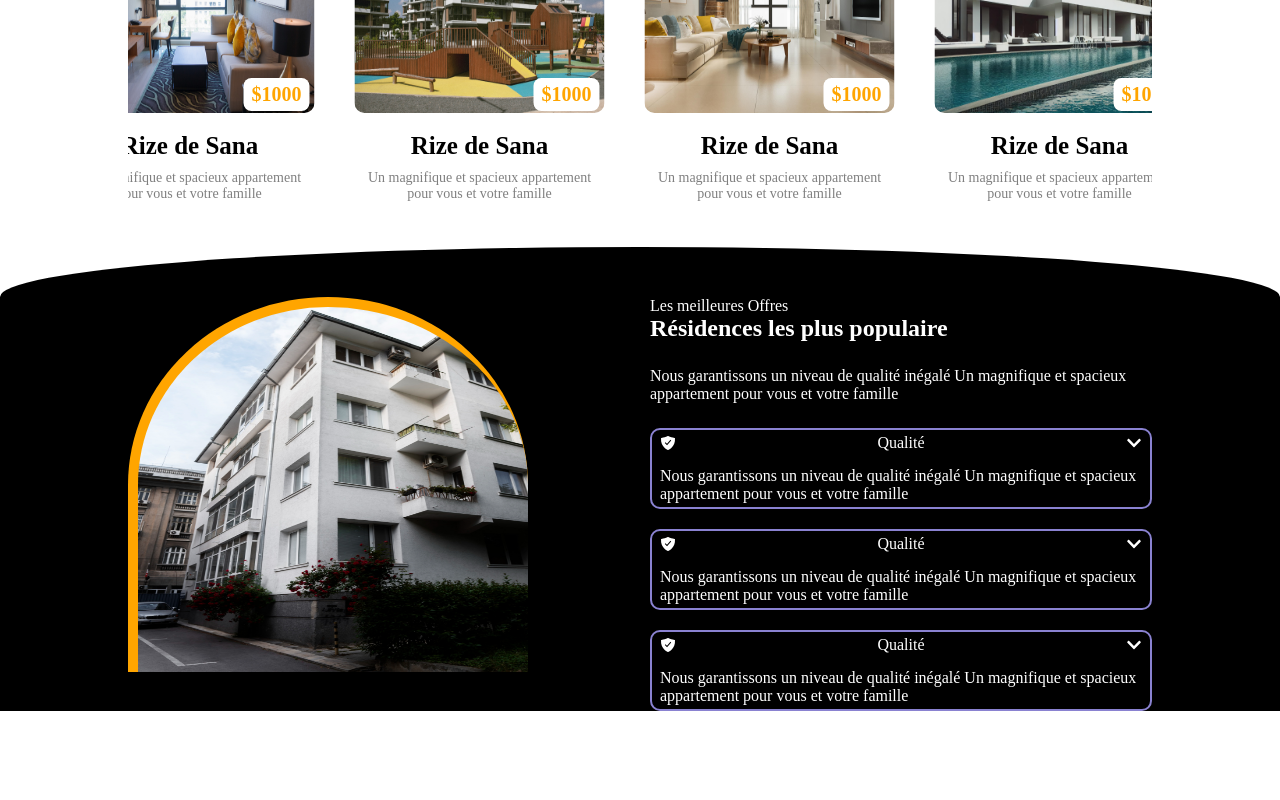
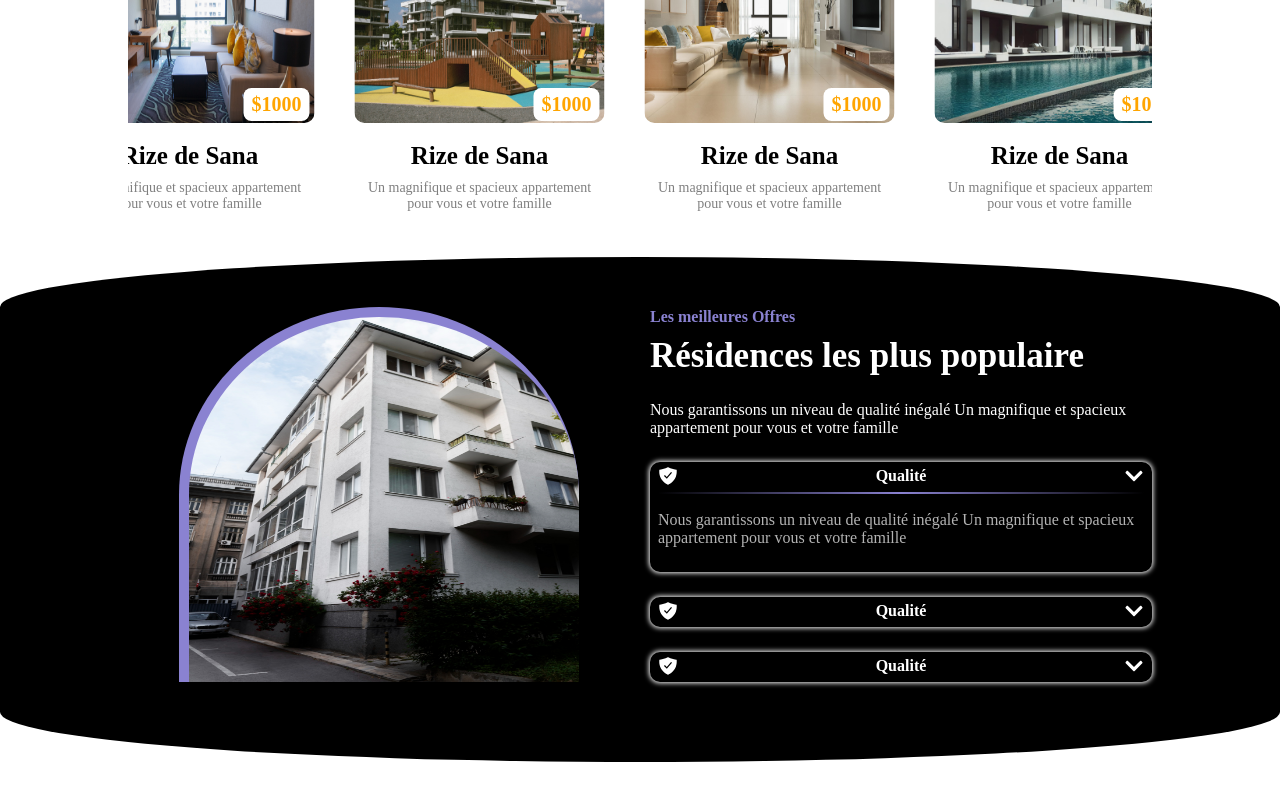
Before and after one commit to Gaimar23/Rex-Home, a React (Vite) app: page / in a window 1280 px wide. Shown: the part 904-1704 px from the top of the page. Before the commit the page ends 1615 px from the top, so only its background shows below. Built offline with nearby package versions, Linux system fonts and the light colour scheme.

Commit message:
fourth commit

```diff
--- a/src/App.scss
+++ b/src/App.scss
@@ -80,6 +80,7 @@
         display: flex;
         justify-content: center;
         background-color: black;
+        margin-bottom: 95px;
         position: relative;
 
         &::before{
@@ -94,6 +95,18 @@
             z-index: -1;
         }
 
+        &::after{
+            content: "";
+            width: 100%;
+            height: 100px;
+            position: absolute;
+            bottom: -50px;
+            left: 0;
+            background-color: black;
+            border-radius: 50%;
+            z-index: -1;
+        }
+
 
         .valeurs{
             max-width: 1366px;
--- a/src/components/Accueil/Accueil.jsx
+++ b/src/components/Accueil/Accueil.jsx
@@ -14,7 +14,7 @@ const Accueil = () => {
         </p>
         <div className="conteneur-recherche">
           <input type="text" />
-          <FaLocationDot className="icon" style={{ background: "orangered" }} />
+          <FaLocationDot className="icon" />
           <span className="btn">Chercher</span>
         </div>
         <div className="achievements">
--- a/src/components/Accueil/Accueil.scss
+++ b/src/components/Accueil/Accueil.scss
@@ -82,6 +82,7 @@
                 top: 50%;
                 transform: translateY(-50%);
                 left: 10px;
+                color: #8a82d1;
             }
 
             span.btn{
@@ -89,7 +90,7 @@
                 top: 50%;
                 transform: translateY(-50%);
                 right: 10px;
-                background-color: green;
+                background-color: #8a82d1;
                 font-weight: 600;
                 padding: 6px 8px;
                 border-radius: 2px;
--- a/src/components/NosValeurs/NosValeurs.jsx
+++ b/src/components/NosValeurs/NosValeurs.jsx
@@ -1,10 +1,16 @@
-import React from "react";
+import React, { useState } from "react";
 import "./NosValeurs.scss";
 import { images } from "../../autres/data";
 import { IoShieldCheckmarkSharp } from "react-icons/io5";
 import { FaChevronDown } from "react-icons/fa";
 
 const NosValeurs = () => {
+  const [activeItem, setActiveItem] = useState("un");
+
+  const updateActiveItem = (valeur) => {
+    setActiveItem(valeur);
+  };
+
   return (
     <div className="sous-conteneur-valeurs">
       <div className="grid">
@@ -21,8 +27,11 @@ const NosValeurs = () => {
             spacieux appartement pour vous et votre famille
           </p>
           <div className="liste-valeurs">
-            <div className="item">
-              <div className="titre">
+            <div
+              className={activeItem == "un" ? "item active" : "item"}
+              onClick={() => updateActiveItem("un")}
+            >
+              <div className="head">
                 <IoShieldCheckmarkSharp className="valeur-icon" />
                 <span>Qualité</span>
                 <FaChevronDown className="valeur-icon" />
@@ -32,8 +41,11 @@ const NosValeurs = () => {
                 spacieux appartement pour vous et votre famille
               </p>
             </div>
-            <div className="item">
-              <div className="titre">
+            <div
+              className={activeItem == "deux" ? "item active" : "item"}
+              onClick={() => updateActiveItem("deux")}
+            >
+              <div className="head">
                 <IoShieldCheckmarkSharp className="valeur-icon" />
                 <span>Qualité</span>
                 <FaChevronDown className="valeur-icon" />
@@ -43,8 +55,11 @@ const NosValeurs = () => {
                 spacieux appartement pour vous et votre famille
               </p>
             </div>
-            <div className="item">
-              <div className="titre">
+            <div
+              className={activeItem == "trois" ? "item active" : "item"}
+              onClick={() => updateActiveItem("trois")}
+            >
+              <div className="head">
                 <IoShieldCheckmarkSharp className="valeur-icon" />
                 <span>Qualité</span>
                 <FaChevronDown className="valeur-icon" />
--- a/src/components/NosValeurs/NosValeurs.scss
+++ b/src/components/NosValeurs/NosValeurs.scss
@@ -1,9 +1,10 @@
 .sous-conteneur-valeurs{
-
+    margin-bottom: 30px;
     .grid{
         display: grid;
         grid-template-columns: 1fr 1fr;
         gap: 20px;
+        place-items: center;
 
         .gauche{
 
@@ -16,38 +17,78 @@
                     height: 100%;
                     border-radius: 50% 50% 0 0;
                     padding: 10px 0 0 10px;
-                    background-color: orange;
+                    background-color: #8a82d1;
                 }
             }
         }
 
         .droite{
 
+            .titre{
+                color: #8a82d1;
+                font-size: 16px;
+                font-weight: 700;
+                margin-bottom: 40px;
+            }
+
 
             .liste-valeurs{
                 display: flex;
                 flex-flow: column;
-                gap: 20px;
+                gap: 25px;
 
                 .item{
-                    border: 2px solid #8a82d1;
+                    // border: 2px solid #8a82d1;
                     border-radius: 10px;
                     padding: 4px 8px;
-                    // height: 30px;
-                    // overflow-y: hidden;
+                    height: 30px;
+                    cursor: pointer;
+                    overflow-y: hidden;
                     transition: all 0.5s ease-in-out;
+                    box-shadow: 0px 0px 5px 1px white;
 
-                    .titre{
+
+                    &.active{
+                        height: 110px;
+                    }
+
+                    .head{
                         display: flex;
                         align-items: center;
                         justify-content: space-between;
                         margin-bottom: 15px;
+                        position: relative;
+
+                        &::before{
+                            content: "";
+                            height: 2px;
+                            width: 100%;
+                            position: absolute;
+                            bottom: -8px;
+                            background: linear-gradient(to right,transparent,#8a82d1,transparent);
+                        }
+
+                        span{
+                            font-weight: 600;
+                            // margin-bottom: 10px;
+                        }
+
+                        .valeur-icon{
+                            width: 20px;
+                            height: 20px;
+                        }
+                    }
+
+                    .description{
+                        margin-top: 25px;
+                        opacity: 0.7;
                     }
                 }
             }
 
             .sous-titre{
-                margin-bottom: 25px;
+                margin: 10px 0 25px 0;
+                font-size: 35px;
             }
 
             .desc-valeurs{
--- a/src/components/Produits/Produits.scss
+++ b/src/components/Produits/Produits.scss
@@ -8,7 +8,7 @@
     .sous-titre{
         color: black;
         font-size: 35px;
-        margin-bottom: 45px;
+        margin: 10px 0 45px 0;
     }
 
     .conteneur-slide{
```
